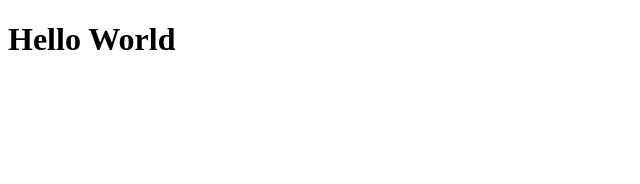
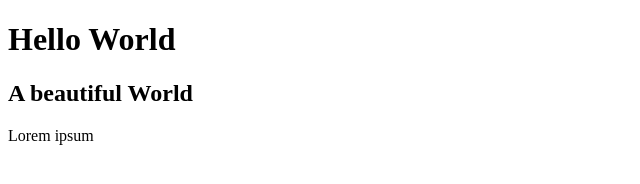
Before and after one commit to andreathepa/htmlcss-hello, a plain HTML site: page index.html in a window 1280 px wide. Shown: the whole page, without its empty margins (0-640 px from the left). Drawn offline with Linux system fonts and the light colour scheme.

Commit message:
Aggiunta sottotitolo e testo

```diff
--- a/index.html
+++ b/index.html
@@ -8,6 +8,9 @@
 </head>
 <body>
     <h1>Hello World</h1>
+        <h2>A beautiful World</h2>
+            <p>Lorem ipsum</p>
+
 
 </body>
 </html>
```
